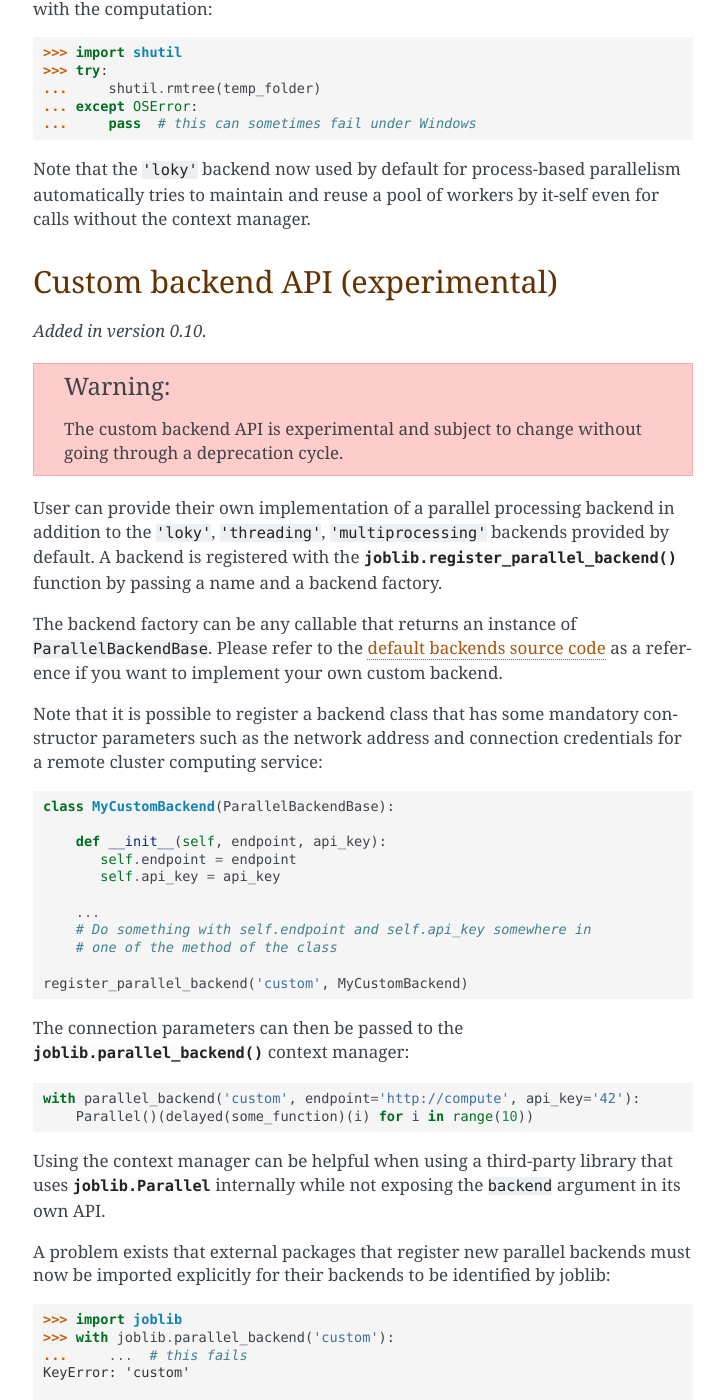
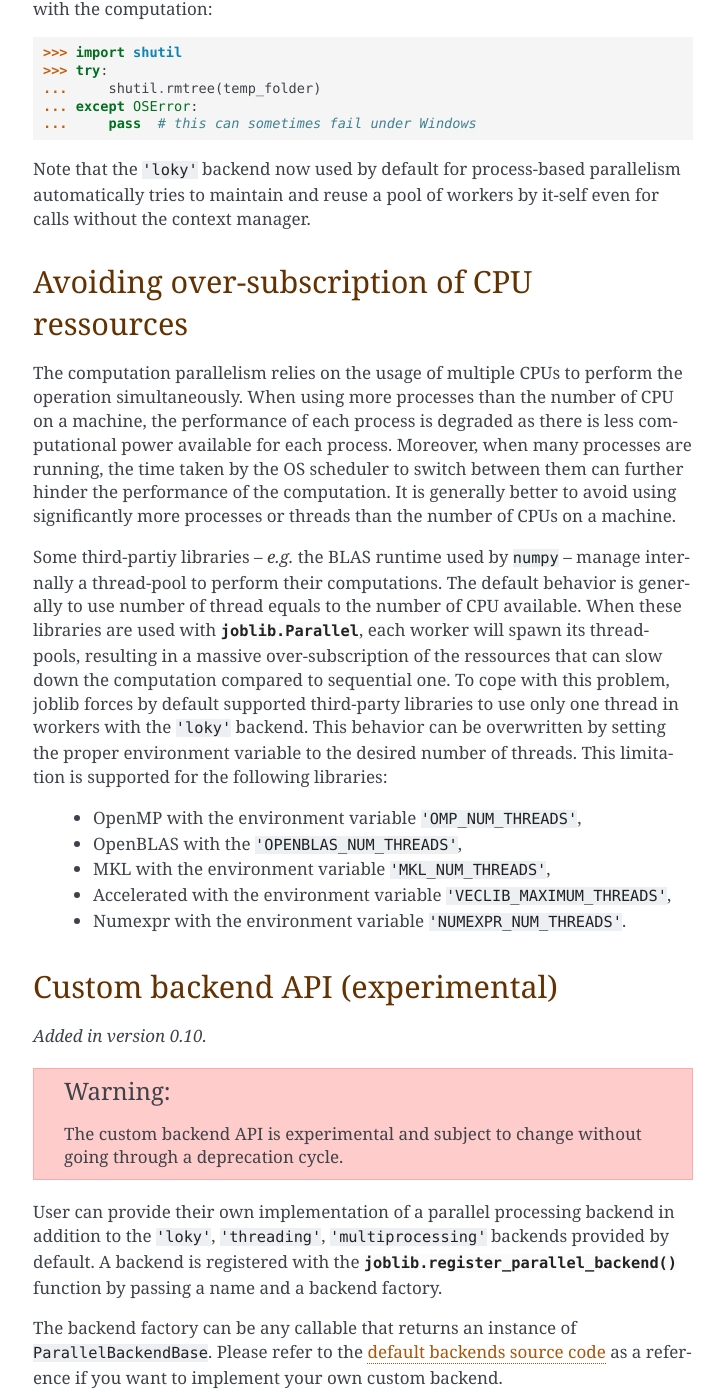
Before and after one commit to joblib/joblib, a Sphinx documentation site: the page built from doc/parallel.rst, in a window 1280 px wide and 1400 px high, scrolled down 5777 px. Shown: the whole window, without its empty margins (387-1111 px from the left). Built offline with Sphinx 7.4.7, drawn with Linux system fonts in a browser that asks for light colours; formulas are drawn with MathJax 3; pages that are not in the unit, such as notebooks, are missing from menus; some of the changed text lies outside the part shown.

Commit message:
ENH add initializer limiting n_threads for C-libs (#701)
- this functionnality supports OpenMP, OpenBLAS, MKL and Accelerated
- Set n_threads=1 by default in all workers to avoid oversubscrption

```diff
--- a/doc/parallel.rst
+++ b/doc/parallel.rst
@@ -126,6 +126,37 @@ calls to the :class:`joblib.Parallel` object::
 Note that the ``'loky'`` backend now used by default for process-based
 parallelism automatically tries to maintain and reuse a pool of workers
 by it-self even for calls without the context manager.
+
+
+Avoiding over-subscription of CPU ressources
+============================================
+
+The computation parallelism relies on the usage of multiple CPUs to perform the
+operation simultaneously. When using more processes than the number of CPU on
+a machine, the performance of each process is degraded as there is less
+computational power available for each process. Moreover, when many processes
+are running, the time taken by the OS scheduler to switch between them can
+further hinder the performance of the computation. It is generally better to
+avoid using significantly more processes or threads than the number of CPUs on
+a machine.
+
+Some third-partiy libraries -- *e.g.* the BLAS runtime used by ``numpy`` --
+manage internally a thread-pool to perform their computations. The default
+behavior is generally to use number of thread equals to the number of CPU
+available. When these libraries are used with :class:`joblib.Parallel`, each
+worker will spawn its thread-pools, resulting in a massive over-subscription of
+the ressources that can slow down the computation compared to sequential one.
+To cope with this problem, joblib forces by default supported third-party
+libraries to use only one thread in workers with the ``'loky'`` backend. This
+behavior can be overwritten by setting the proper environment variable to the
+desired number of threads. This limitation is supported for the following
+libraries:
+
+    - OpenMP with the environment variable ``'OMP_NUM_THREADS'``,
+    - OpenBLAS with the ``'OPENBLAS_NUM_THREADS'``,
+    - MKL with the environment variable ``'MKL_NUM_THREADS'``,
+    - Accelerated with the environment variable ``'VECLIB_MAXIMUM_THREADS'``,
+    - Numexpr with the environment variable ``'NUMEXPR_NUM_THREADS'``.
 
 
 Custom backend API (experimental)
```
Also changed, not shown: CHANGES.rst (+12 -0 lines), .travis.yml, 10 other files.
